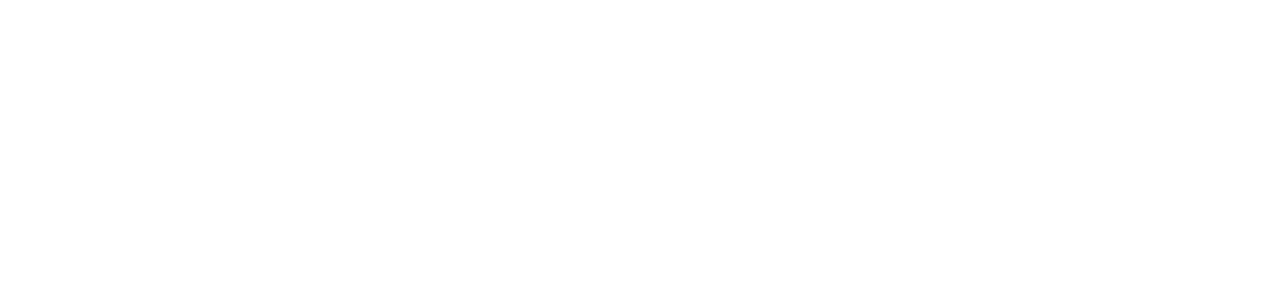
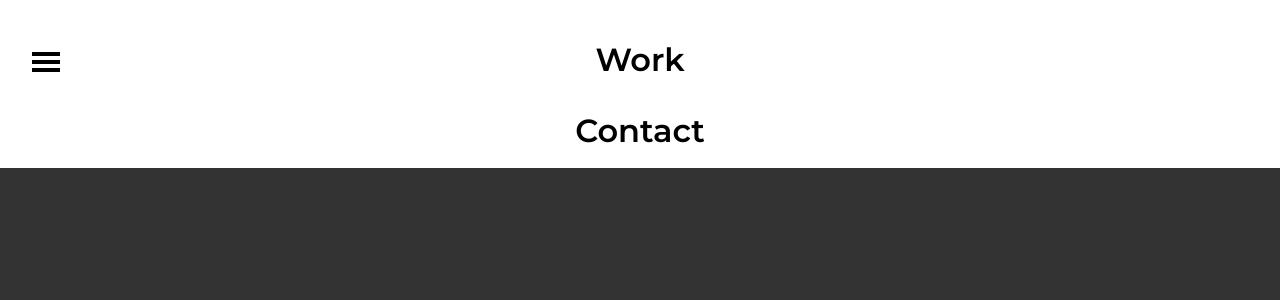
Before and after one commit to rob-noyes/portfolio-site, a React (Create React App) app: page / in a window 1280 px wide. Shown: the top 300 px of the page. Built offline with nearby package versions, Linux system fonts and the light colour scheme; the HTML template or start-up script is replaced by a standard one.

Commit message:
header working

```diff
--- a/package.json
+++ b/package.json
@@ -9,6 +9,7 @@
     "cra-template": "^1.1.2",
     "react": "^17.0.2",
     "react-dom": "^17.0.2",
+    "react-icons": "^4.3.1",
     "react-scripts": "^4.0.3",
     "web-vitals": "^1.1.2"
   },
--- a/src/App.js
+++ b/src/App.js
@@ -1,7 +1,20 @@
+import { useState } from 'react';
 import './App.css';
+import Header from './components/Header';
+import Button from './components/utilities/Button';
 
 function App() {
-  return <div className="App"></div>;
+  const [open, setOpen] = useState(true);
+
+  const handleHeader = () => {
+    setOpen(!open);
+  };
+
+  return (
+    <div className="App">
+      <Header open={open} onClick={handleHeader} />
+    </div>
+  );
 }
 
 export default App;
--- a/src/components/Header.js
+++ b/src/components/Header.js
@@ -0,0 +1,17 @@
+import { GiHamburgerMenu } from 'react-icons/gi';
+
+const Header = ({ open, onClick }) => {
+  return (
+    <div className={open ? 'dim' : 'header-container'}>
+      <button className="hamburger-menu" onClick={onClick}>
+        <GiHamburgerMenu />
+      </button>
+      <button className={open ? 'hidden' : 'header-button'}>Rob Noyes</button>
+      <ul className={open ? 'active-menu' : 'hidden'}>
+        <li className="list-container">Work</li>
+        <li className="list-container">Contact</li>
+      </ul>
+    </div>
+  );
+};
+export default Header;
--- /dev/null
+++ b/src/components/utilities/Button.js
@@ -0,0 +1,9 @@
+const Button = ({ text }) => {
+  return (
+    <div>
+      <button className="main-button">{text}</button>
+    </div>
+  );
+};
+
+export default Button;
--- a/src/index.css
+++ b/src/index.css
@@ -1,8 +1,75 @@
+@import url('https://fonts.googleapis.com/css2?family=Montserrat:wght@400;500;600;700&display=swap');
+
 body {
+  font-family: 'Montserrat', sans-serif;
   box-sizing: border-box;
   font-size: 16px;
 }
 
+/*************
+    HEADER
+*************/
+
+.header-container {
+  display: flex;
+  flex-direction: row;
+  align-items: center;
+  justify-content: center;
+  margin: 2rem 3rem;
+}
+
+.header-button {
+  font-size: 2rem;
+}
+
+.active-menu {
+  text-decoration: none;
+  list-style-type: none;
+  padding: 1.5rem 0;
+  margin: 0;
+  position: fixed;
+  top: 0%;
+  font-size: 2rem;
+  font-weight: 600;
+  display: flex;
+  flex-direction: column;
+  align-items: center;
+  width: 100%;
+  height: 15%;
+  background: #ffffff;
+  transition: height 2s;
+}
+
+.hamburger-menu {
+  position: fixed;
+  background: #ffffff;
+  border: none;
+  padding: 6px;
+  top: 2.5rem;
+  left: 1.5rem;
+  font-size: 2rem;
+  z-index: 20;
+}
+
+.dim {
+  position: absolute;
+  top: 0;
+  left: 0;
+  width: 100%;
+  height: 100%;
+
+  background: rgba(0, 0, 0, 0.8);
+
+  z-index: 100;
+}
+
+/*************
+
+
+    UTILITY
+*************/
+
+.header-button,
 .main-button {
   position: relative;
   font-weight: 700;
@@ -14,3 +81,11 @@
   box-shadow: -6px 6px 0 0 #000000;
   padding: 12px 20px 14px 20px;
 }
+
+.list-container {
+  padding: 1rem;
+}
+
+.hidden {
+  display: none;
+}
```
Also changed, not shown: public/manifest.json, 1 other file (tests, documents, lock files or other folders).
